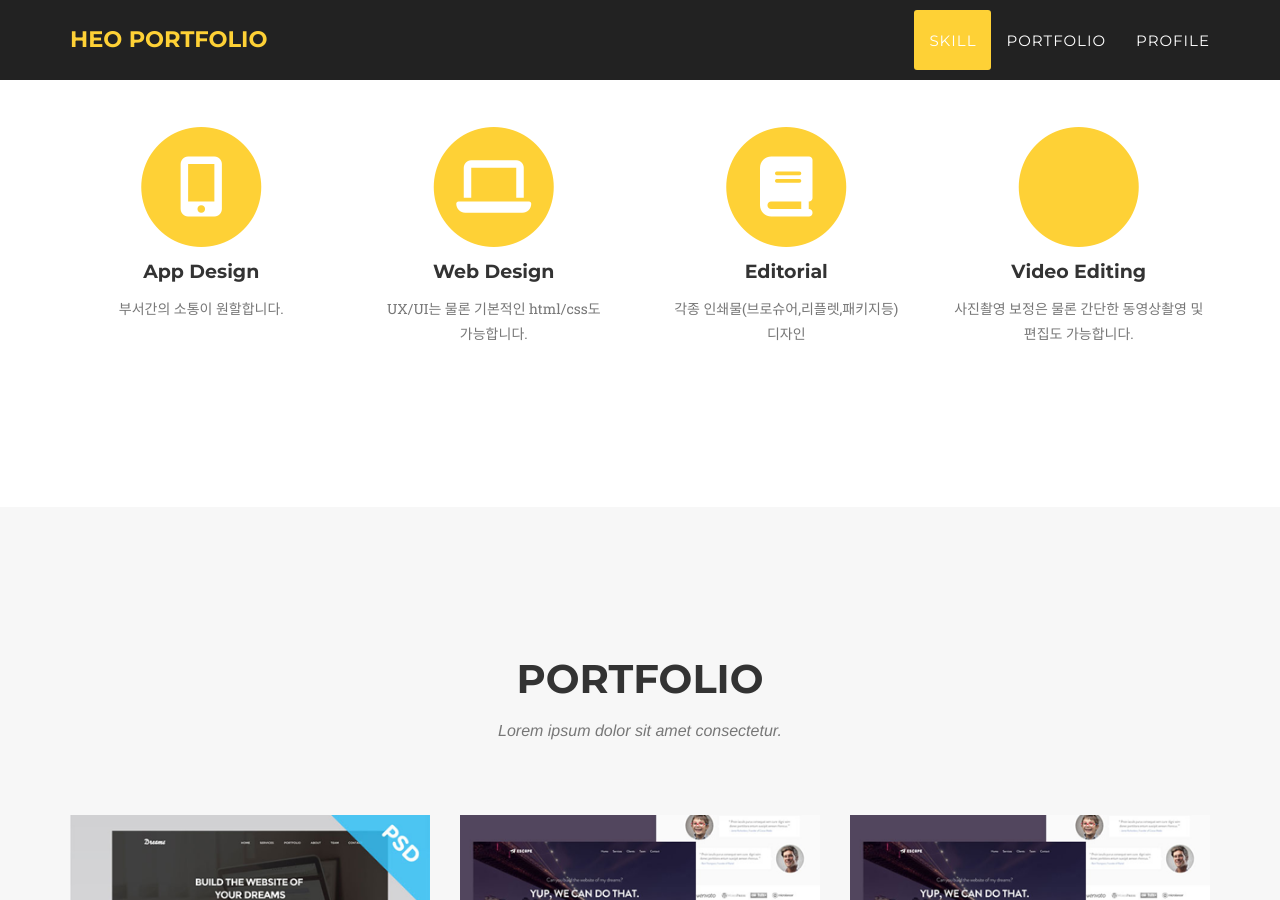
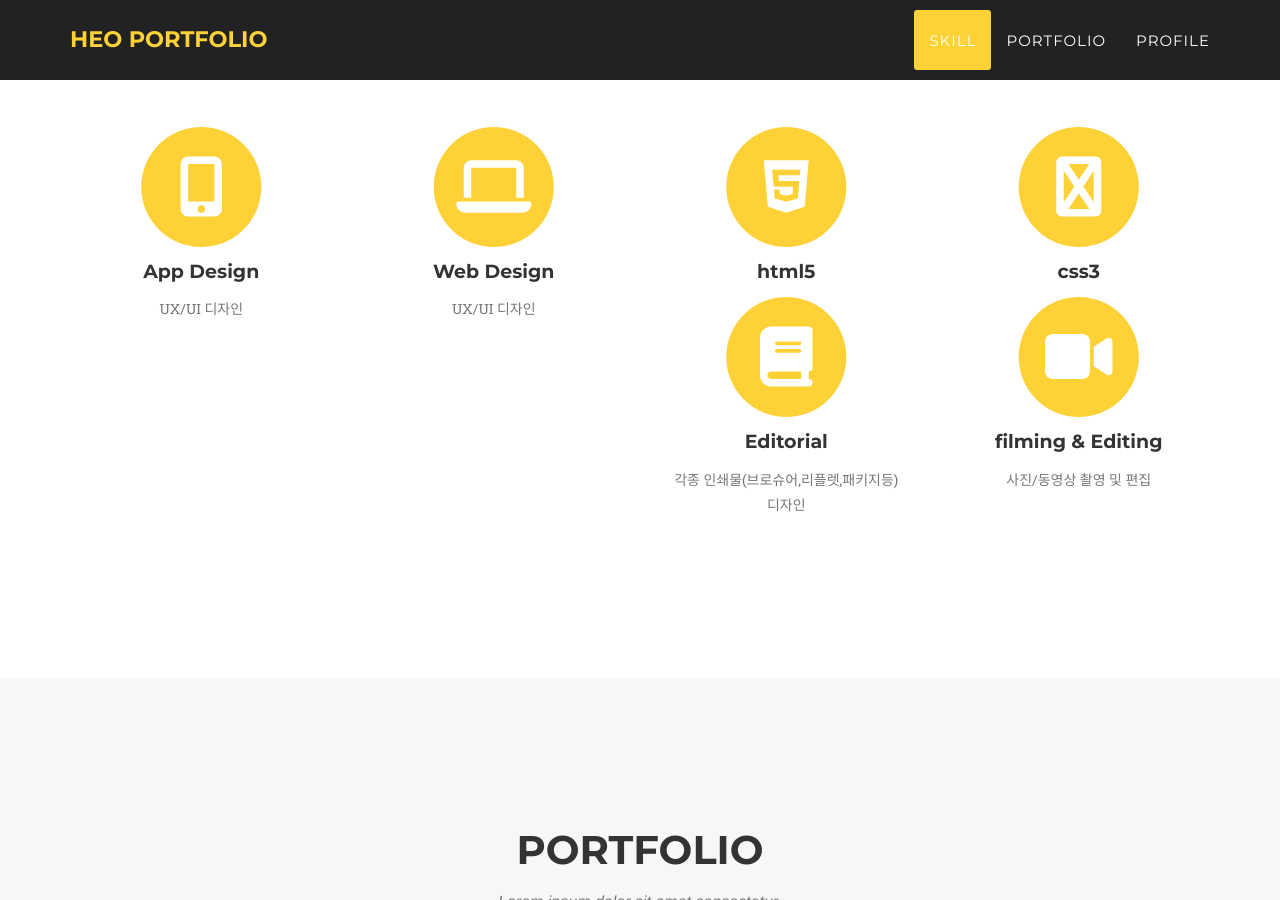
Before and after one commit to alkava28/alkava28, a Jekyll site: the page built from index.html, in a window 1280 px wide and 900 px high, scrolled down 871 px. Built offline with Jekyll 4.4.1, drawn with Linux system fonts in a browser that asks for light colours; nearby versions of some CDN libraries; some web fonts are replaced.

Commit message:
Update services.html

```diff
--- a/_includes/services.html
+++ b/_includes/services.html
@@ -14,7 +14,7 @@
                         <i class="fa fa-mobile-alt fa-stack-1x fa-inverse"></i>
                     </span>
                     <h4 class="service-heading">App Design</h4>
-                    <p class="text-muted">부서간의 소통이 원할합니다.</p>
+                    <p class="text-muted">UX/UI 디자인</p>
                 </div>
                 <div class="col-md-3">
                     <span class="fa-stack fa-4x">
@@ -22,7 +22,23 @@
                         <i class="fa fa-laptop fa-stack-1x fa-inverse"></i>
                     </span>
                     <h4 class="service-heading">Web Design</h4>
-                    <p class="text-muted">UX/UI는 물론 기본적인 html/css도 가능합니다.</p>
+                    <p class="text-muted">UX/UI 디자인</p>
+                </div>
+                <div class="col-md-3">
+                    <span class="fa-stack fa-4x">
+                        <i class="fa fa-circle fa-stack-2x text-primary"></i>
+                        <i class="fa fa-html5 fa-stack-1x fa-inverse"></i>
+                    </span>
+                    <h4 class="service-heading">html5</h4>
+                    <p class="text-muted"></p>
+                </div>
+                <div class="col-md-3">
+                    <span class="fa-stack fa-4x">
+                        <i class="fa fa-circle fa-stack-2x text-primary"></i>
+                        <i class="fa fa-css3-alt fa-stack-1x fa-inverse"></i>
+                    </span>
+                    <h4 class="service-heading">css3</h4>
+                    <p class="text-muted"></p>
                 </div>
                 <div class="col-md-3">
                     <span class="fa-stack fa-4x">
@@ -34,10 +50,10 @@
                 </div><div class="col-md-3">
                     <span class="fa-stack fa-4x">
                         <i class="fa fa-circle fa-stack-2x text-primary"></i>
-                        <i class="fa fa-Video fa-stack-1x fa-inverse"></i>
+                        <i class="fa fa-video fa-stack-1x fa-inverse"></i>
                     </span>
-                    <h4 class="service-heading">Video Editing</h4>
-                    <p class="text-muted">사진촬영 보정은 물론 간단한 동영상촬영 및 편집도 가능합니다.</p>
+                    <h4 class="service-heading">filming & Editing</h4>
+                    <p class="text-muted">사진/동영상 촬영 및 편집</p>
                 </div>
             </div>
         </div>
```
